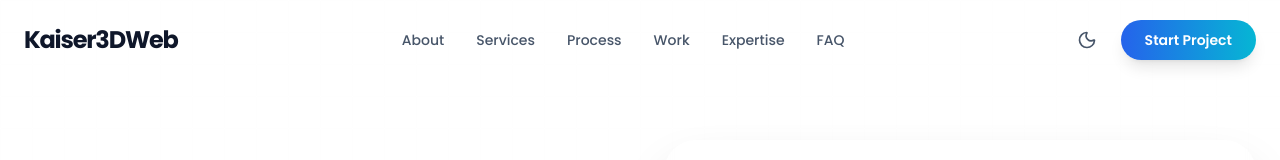
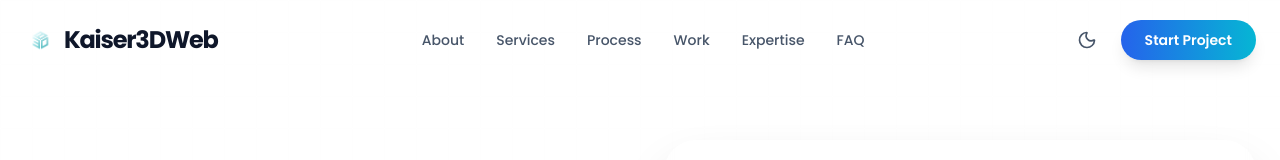
Before and after one commit to it-ramkumar/kaiser3dweb, a Next.js app: page / in a window 1280 px wide. Shown: the top 160 px of the page. Built offline with nearby package versions, Linux system fonts and the light colour scheme.

Commit message:
added logo

```diff
--- a/src/components/layout/Header.tsx
+++ b/src/components/layout/Header.tsx
@@ -50,7 +50,7 @@ export default function Header() {
         {/* Logo */}
         <Link href="/" className="flex items-center gap-2 group">
            {/* Optional: Add your logo image here if you have one */}
-           {/* <img src="/assets/logo.png" className="w-8 h-8" alt="Logo" /> */}
+           <img src="/assets/logo.png" className="w-8 h-8" alt="Logo" />
            <span className="text-2xl font-bold tracking-tighter text-primary group-hover:opacity-80 transition-opacity">
              Kaiser<span className="accent-text">3DWeb</span>
            </span>
```
